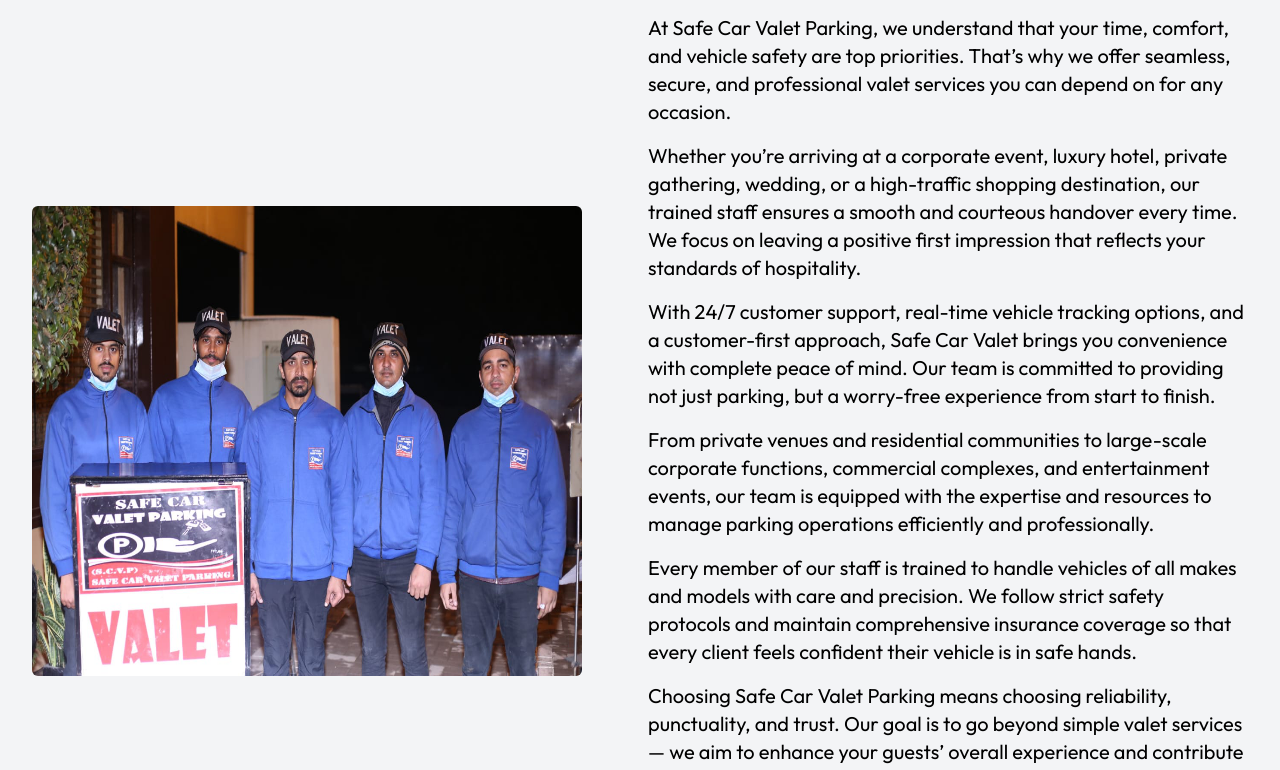
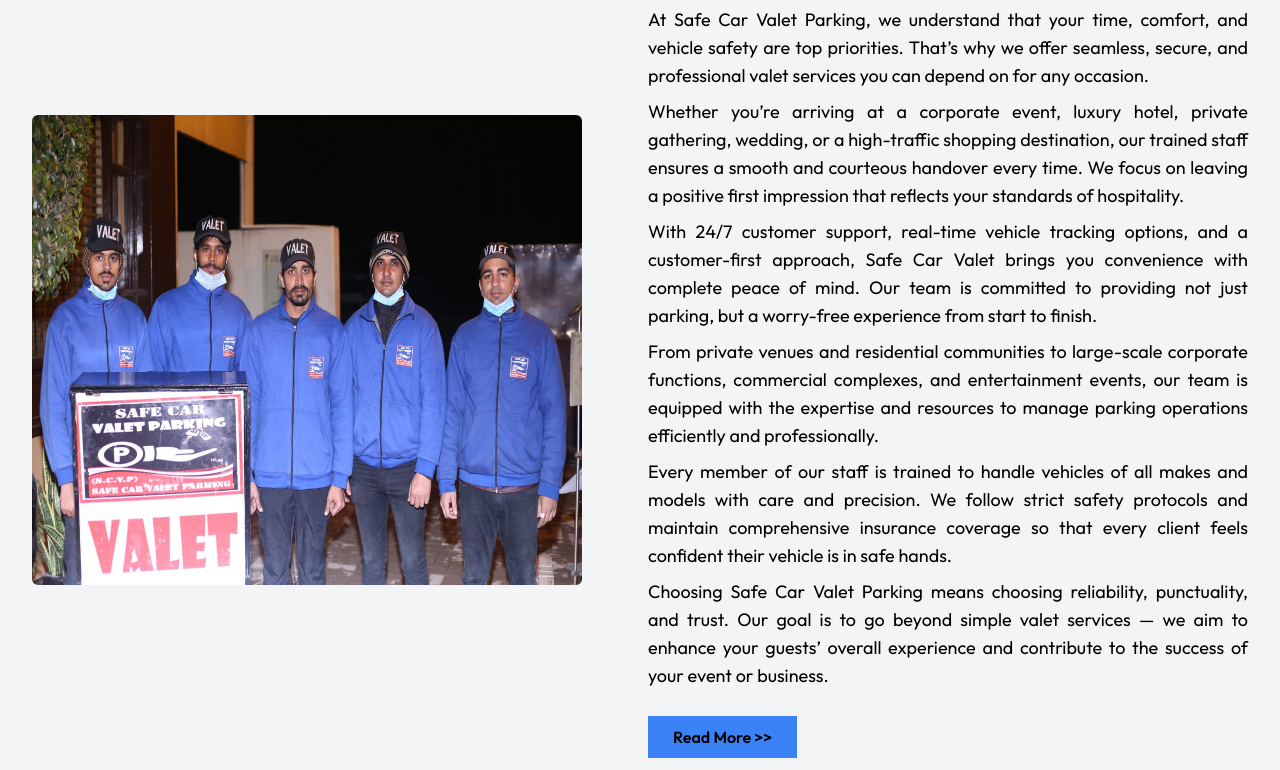
Before and after one commit to DaniyalGulzar/SCVP, a Next.js app: page / in a window 1280 px wide. Shown: the part 942-1712 px from the top of the page. Built offline with nearby package versions, Linux system fonts and the light colour scheme; no server answers.

Commit message:
some changes like lahore

```diff
--- a/src/app/layout.tsx
+++ b/src/app/layout.tsx
@@ -36,17 +36,17 @@
   },
   openGraph: {
     title:
-      "Safe Car Valet Parking Lahore | Professional Valet Services | Premium Car Parking Solutions",
+      "Safe Car Valet Parking  | Professional Valet Services | Premium Car Parking Solutions",
     description:
       "Professional valet parking services in Lahore for hotels, restaurants, weddings & corporate events. Safe, secure, and reliable valet solutions with 24/7 support, trained staff, and comprehensive insurance coverage. Trust Pakistan's leading valet parking company.",
     url: "https://www.scvplahore.com",
-    siteName: "Safe Car Valet Parking Lahore",
+    siteName: "Safe Car Valet Parking ",
     images: [
       {
         url: "https://www.scvplahore.com/myImages/valet1.png",
         width: 1200,
         height: 630,
-        alt: "Safe Car Valet Parking Lahore - Professional Valet Services",
+        alt: "Safe Car Valet Parking  - Professional Valet Services",
       },
       {
         url: "https://www.scvplahore.com/myImages/valet-service.jpg",
@@ -61,7 +61,7 @@
   },
   twitter: {
     card: "summary_large_image",
-    title: "Safe Car Valet Parking Lahore | Professional Valet Services",
+    title: "Safe Car Valet Parking  | Professional Valet Services",
     description:
       "SCVP Lahore - Premium, secure, and professional valet parking services for hotels, restaurants, weddings, and corporate events. 24/7 support with trained certified staff.",
     images: ["https://www.scvplahore.com/myImages/valet1.png"],
@@ -187,7 +187,7 @@
                 {
                   "@type": "Organization",
                   "@id": "https://www.scvplahore.com/#organization",
-                  name: "Safe Car Valet Parking Lahore",
+                  name: "Safe Car Valet Parking ",
                   url: "https://www.scvplahore.com",
                   sameAs: [
                     "https://www.facebook.com/scvplahore", // Add your social media
--- a/src/components/Home.tsx
+++ b/src/components/Home.tsx
@@ -129,9 +129,7 @@
     <>
       <Head>
         {/* Essential Meta Tags */}
-        <title>
-          Safe Car Valet Parking Lahore | Professional Valet Services
-        </title>
+        <title>Safe Car Valet Parking | Professional Valet Services</title>
         <meta
           name="description"
           content="Safe Car Valet Parking Lahore provides secure and professional valet services for hotels, restaurants, weddings, and events. Trusted by businesses and guests across Lahore."
@@ -242,7 +240,7 @@
                 src="/myImages/testimage.png"
                 alt="Background"
                 width={600}
-                height={370}
+                height={470}
                 className="w-full h-full md:w-[700px] md:h-[470px] rounded-md"
               />
             </div>
@@ -254,14 +252,14 @@
                 </span>
               </span>
 
-              <p className="my-4 text-sm md:text-xl text-black-600">
+              <p className="my-2 text-sm md:text-lg text-justify text-black-600">
                 At Safe Car Valet Parking, we understand that your time,
                 comfort, and vehicle safety are top priorities. That’s why we
                 offer seamless, secure, and professional valet services you can
                 depend on for any occasion.
               </p>
 
-              <p className="my-4 text-sm md:text-xl text-black-600">
+              <p className="my-2 text-sm md:text-lg text-justify text-black-600">
                 Whether you’re arriving at a corporate event, luxury hotel,
                 private gathering, wedding, or a high-traffic shopping
                 destination, our trained staff ensures a smooth and courteous
@@ -269,7 +267,7 @@
                 impression that reflects your standards of hospitality.
               </p>
 
-              <p className="my-4 text-sm md:text-xl text-black-600">
+              <p className="my-2 text-sm md:text-lg text-justify text-black-600">
                 With 24/7 customer support, real-time vehicle tracking options,
                 and a customer-first approach, Safe Car Valet brings you
                 convenience with complete peace of mind. Our team is committed
@@ -277,14 +275,14 @@
                 start to finish.
               </p>
 
-              <p className="my-4 text-sm md:text-xl text-black-600">
+              <p className="my-2 text-sm md:text-lg text-justify text-black-600">
                 From private venues and residential communities to large-scale
                 corporate functions, commercial complexes, and entertainment
                 events, our team is equipped with the expertise and resources to
                 manage parking operations efficiently and professionally.
               </p>
 
-              <p className="my-4 text-sm md:text-xl text-black-600">
+              <p className="my-2 text-sm md:text-lg text-justify text-black-600">
                 Every member of our staff is trained to handle vehicles of all
                 makes and models with care and precision. We follow strict
                 safety protocols and maintain comprehensive insurance coverage
@@ -292,18 +290,18 @@
                 hands.
               </p>
 
-              <p className="my-4 text-sm md:text-xl text-black-600">
+              <p className="my-2text-sm md:text-lg text-justify text-black-600">
                 Choosing Safe Car Valet Parking means choosing reliability,
                 punctuality, and trust. Our goal is to go beyond simple valet
                 services — we aim to enhance your guests’ overall experience and
                 contribute to the success of your event or business.
               </p>
 
-              <p className="my-4 text-sm md:text-xl text-black-600">
+              {/* <p className="my-4 text-sm md:text-xl text-black-600">
                 Your car is in safe hands – that’s our promise, and it’s what
                 sets us apart as Lahore’s leading valet parking service
                 provider.
-              </p>
+              </p> */}
 
               <Link href="/about">
                 <button className="mt-4 px-6 py-2 text-black-600 bg-blue-500 font-semibold border border-blue-500 hover:text-black-400 hover:bg-blue-100 transition duration-300 cursor-pointer">
```
